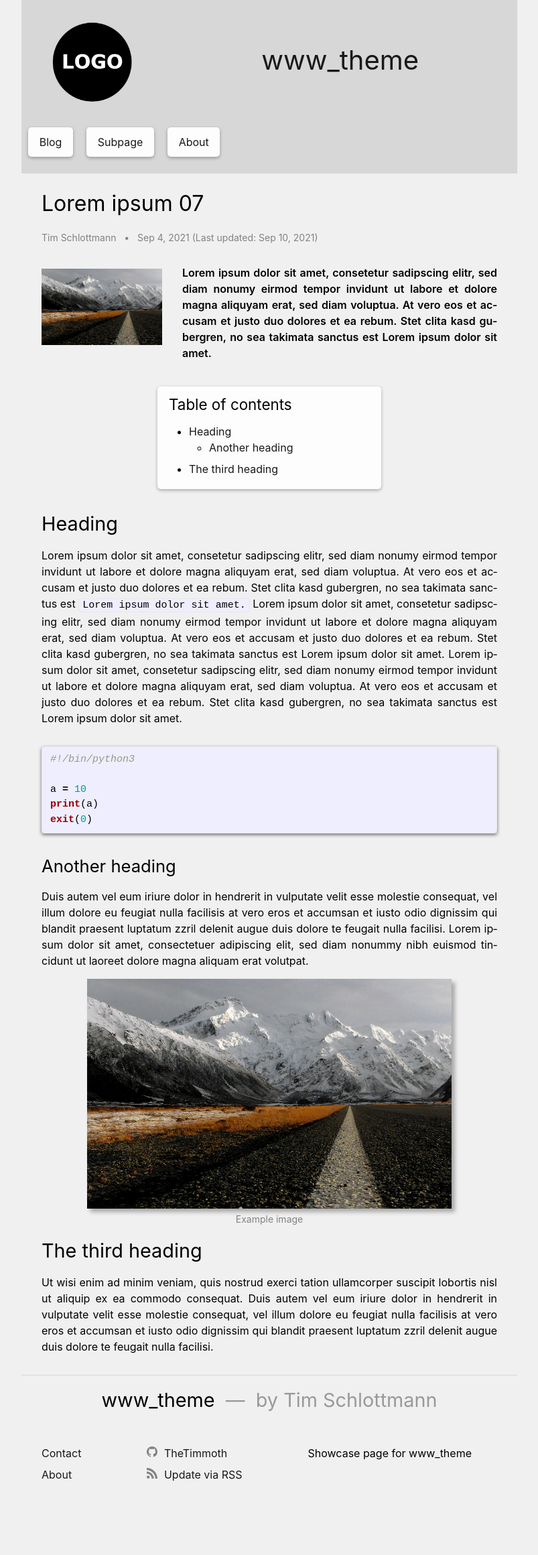
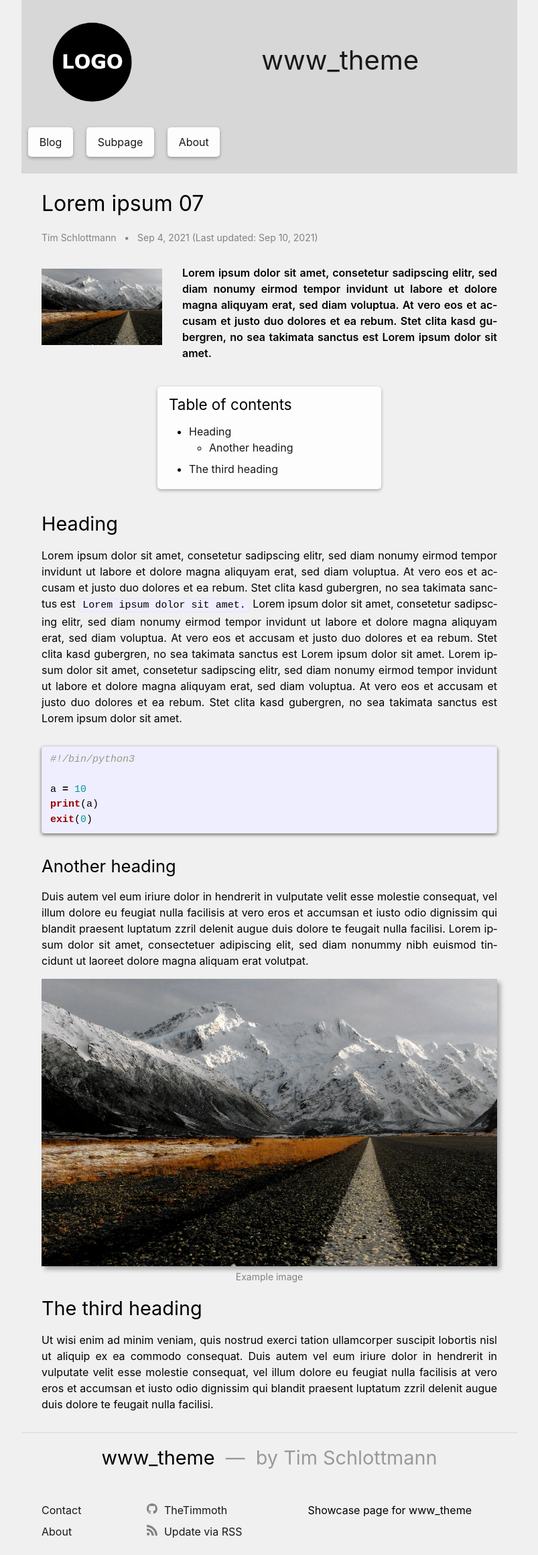
Before and after one commit to TheTimmoth/www_theme, a Jekyll site: the page built from _posts/2021-09-04-post_7.md, in a window 1280 px wide. Shown: the whole page at 67% size, without its empty margins (238-1041 px from the left). Built offline with Jekyll 4.4.1, drawn with Linux system fonts in a browser that asks for light colours; the table of contents is made by our own code; before the commit the page ends 2236 px from its top, so only the background shows below that.

Commit message:
Fix image layout

```diff
--- a/_sass/www_theme/basics/_base.scss
+++ b/_sass/www_theme/basics/_base.scss
@@ -49,10 +49,10 @@ img {
   vertical-align: middle;
 }
 
-figure > img {
-  display: block;
-  width: 80vw;
-}
+// figure > img {
+//   display: block;
+//   width: 80vw;
+// }
 
 figcaption {
   text-align: center;
--- a/_sass/www_theme/basics/_classes.scss
+++ b/_sass/www_theme/basics/_classes.scss
@@ -69,7 +69,6 @@
  **********************************************************/
 
  .figure, .figure-noshadow {
-  width: 80%;
   margin-left: auto;
   margin-right: auto;
   margin-top: $spacing-unit/2;
```
